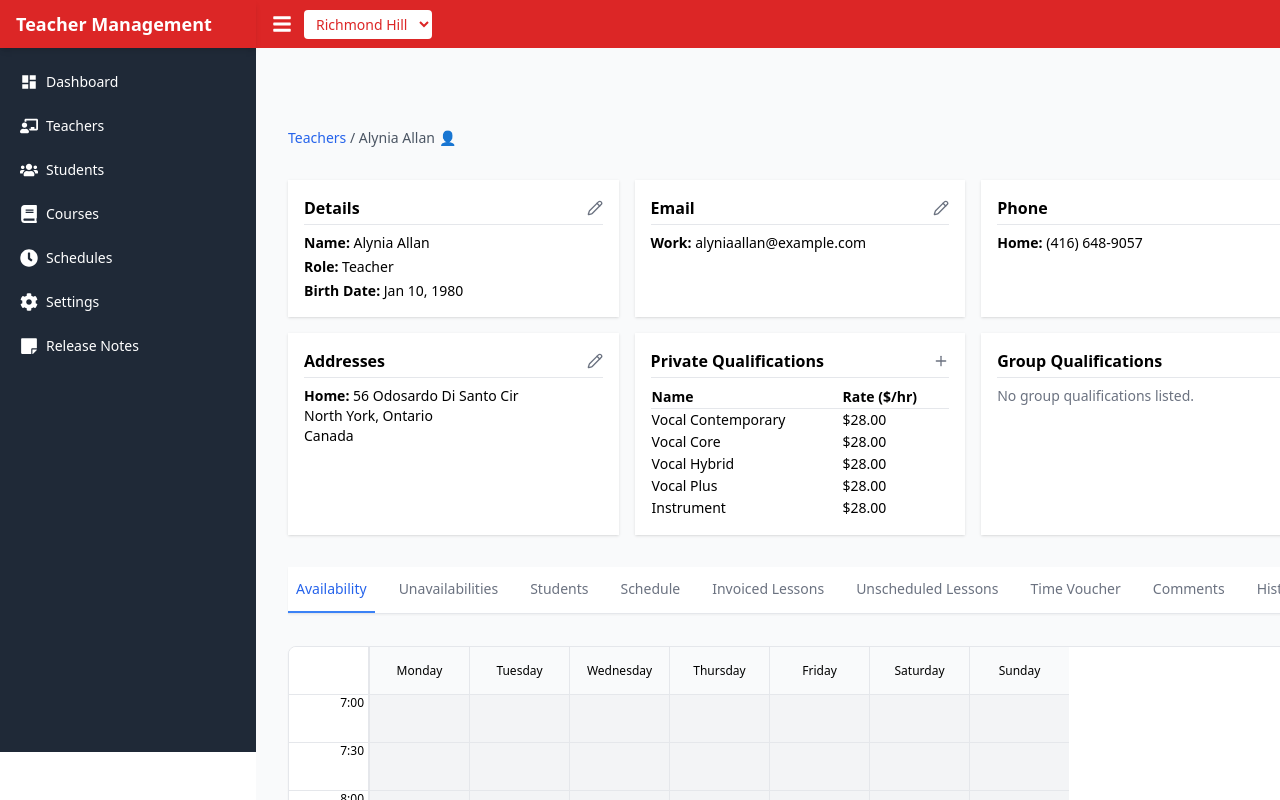
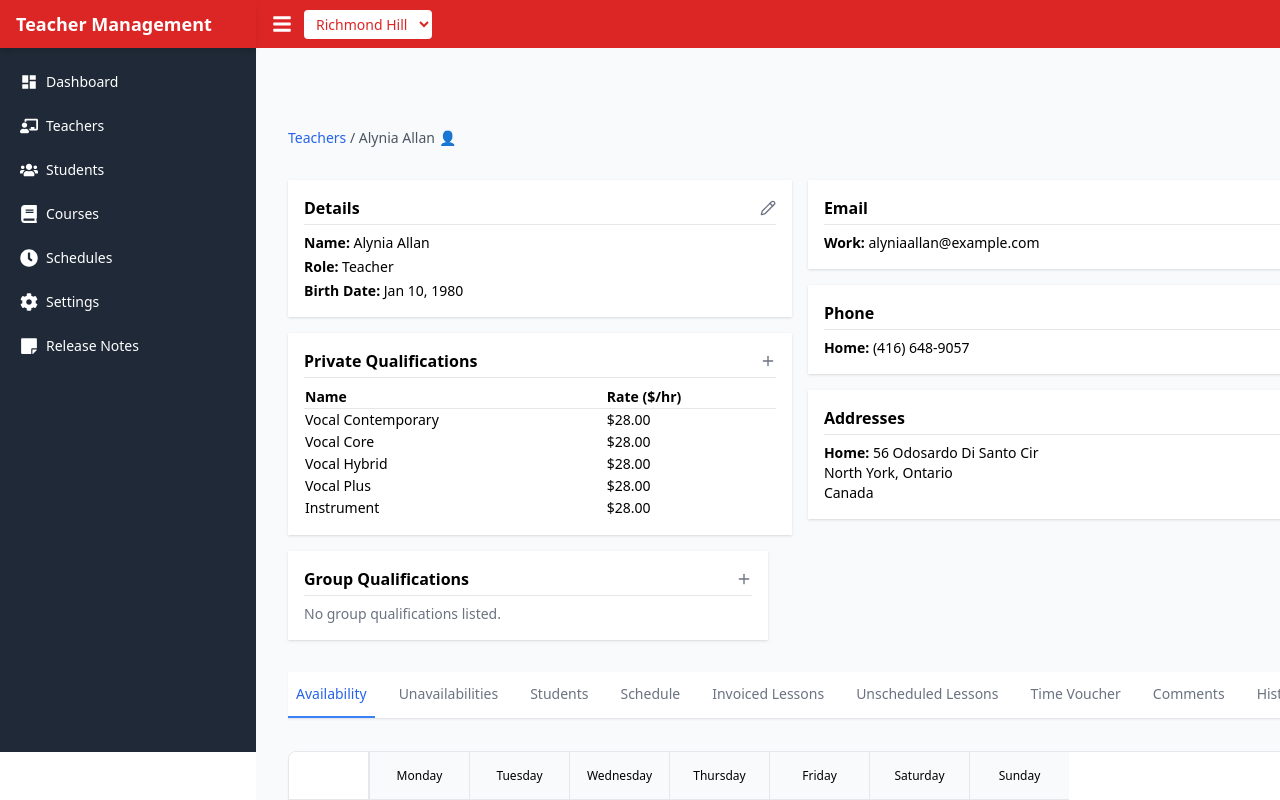
Before and after one commit to MuttuKarani/pearlthoughts-teacher-management-ui, a Next.js app: page / in a window 1280 px wide. Built offline with nearby package versions, Linux system fonts and the light colour scheme.

Commit message:
corrected grid

```diff
--- a/src/components/TeacherDashboard.tsx
+++ b/src/components/TeacherDashboard.tsx
@@ -68,28 +68,22 @@ export default function TeacherDashboard() {
         <span className="text-blue-600">Teachers</span> / {details.name} 👤
       </h2>
 
-      <div className="grid grid-cols-1 sm:grid-cols-2 lg:grid-cols-3 gap-4">
+      <div className="grid grid-cols-1 md:grid-cols-2 gap-4">
+        {/* Left Column */}
+        <div className="space-y-4">
           <InfoCard
             title="Details"
             editable
             fields={[
               { label: "Name", key: "name", value: details.name },
               { label: "Role", key: "role", value: details.role },
-            { label: "Birth Date", key: "birthDate", value: details.birthDate },
+              {
+                label: "Birth Date",
+                key: "birthDate",
+                value: details.birthDate,
+              },
             ]}
             onSave={handleSaveDetails}
-        />
-
-        <ContactInfo
-          type="Email"
-          label="Work"
-          value="alyniaallan@example.com"
-        />
-        <ContactInfo type="Phone" label="Home" value="(416) 648-9057" />
-        <ContactInfo
-          type="Addresses"
-          label="Home"
-          value={`56 Odosardo Di Santo Cir\nNorth York, Ontario\nCanada`}
           />
 
           <InfoCard title="Private Qualifications" addable>
@@ -116,12 +110,30 @@ export default function TeacherDashboard() {
               </tbody>
             </table>
           </InfoCard>
+        </div>
 
+        {/* Right Column */}
+        <div className="space-y-4">
+          <ContactInfo
+            type="Email"
+            label="Work"
+            value="alyniaallan@example.com"
+          />
+          <ContactInfo type="Phone" label="Home" value="(416) 648-9057" />
+          <ContactInfo
+            type="Addresses"
+            label="Home"
+            value={`56 Odosardo Di Santo Cir\nNorth York, Ontario\nCanada`}
+          />
+        </div>
+
+        <div className="md:col-span-1 max-w-[30rem]">
           <InfoCard title="Group Qualifications" addable>
             <p className="text-sm text-gray-500">
               No group qualifications listed.
             </p>
           </InfoCard>
+        </div>
       </div>
 
       <div className="w-full overflow-x-auto border-b bg-white shadow-sm">
```
Lines whose indentation alone changed are shown as unchanged.
